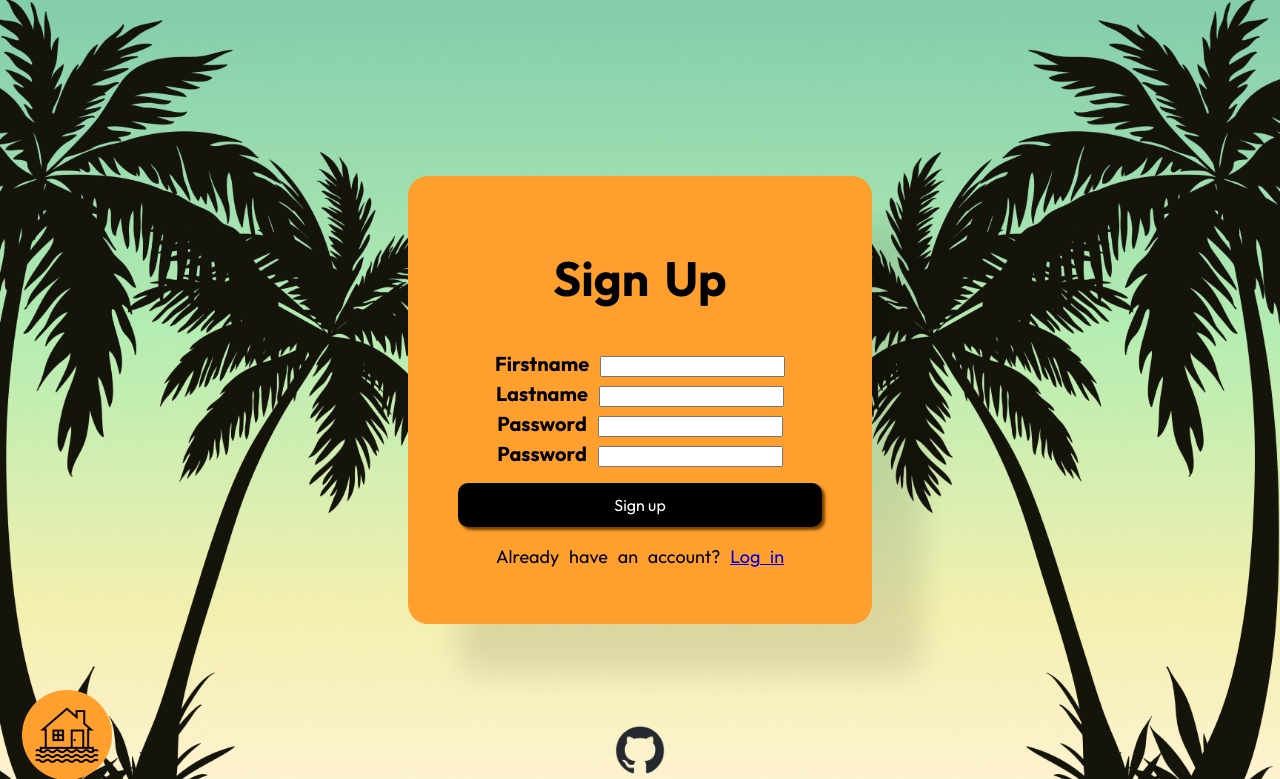
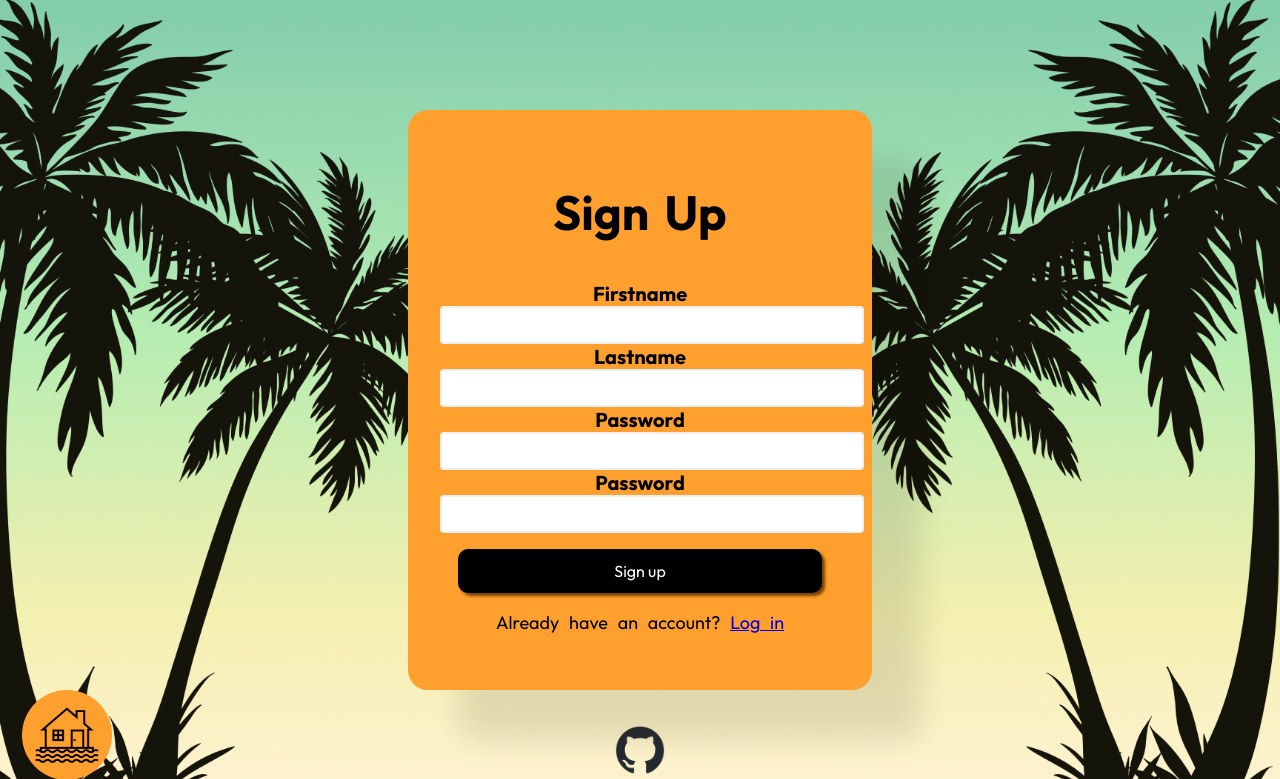
Before and after one commit to The-Cliff-Face/ManagerOfContacts, a PHP site: page /signup.html in a window 1280 px wide. Shown: the top 779 px of the page. Run offline with PHP 8.4, Linux system fonts and the light colour scheme.

Commit message:
Update styles.css

```diff
--- a/styles.css
+++ b/styles.css
@@ -84,12 +84,42 @@ label {
     text-align: left;
     margin-inline-start: 45px;
 }
-
+/*.name-label, is now first-name*/
 .name-label {
     text-align: left;
     margin-inline-start: 6px;
 }
 
+.input-control
+{
+    display: flex;
+    flex-direction: column;
+}
+
+.input-control input
+{
+    border: 2px solid #f0f0f0;
+    border-radius: 4px;
+    display: block;
+    font-size: 12px;
+    padding: 10px;
+    width: 100%;
+}
+
+.input-control input:focus{
+    outline: 0;
+}
+
+.input-control.success input{
+    border-color: #09c372;
+}
+
+.input-control.error input
+{
+    border-color: #ff3860;
+    font-size: 9px;
+    height: 13px;
+}
 
 /* Form elements */
 .form-group {
```
